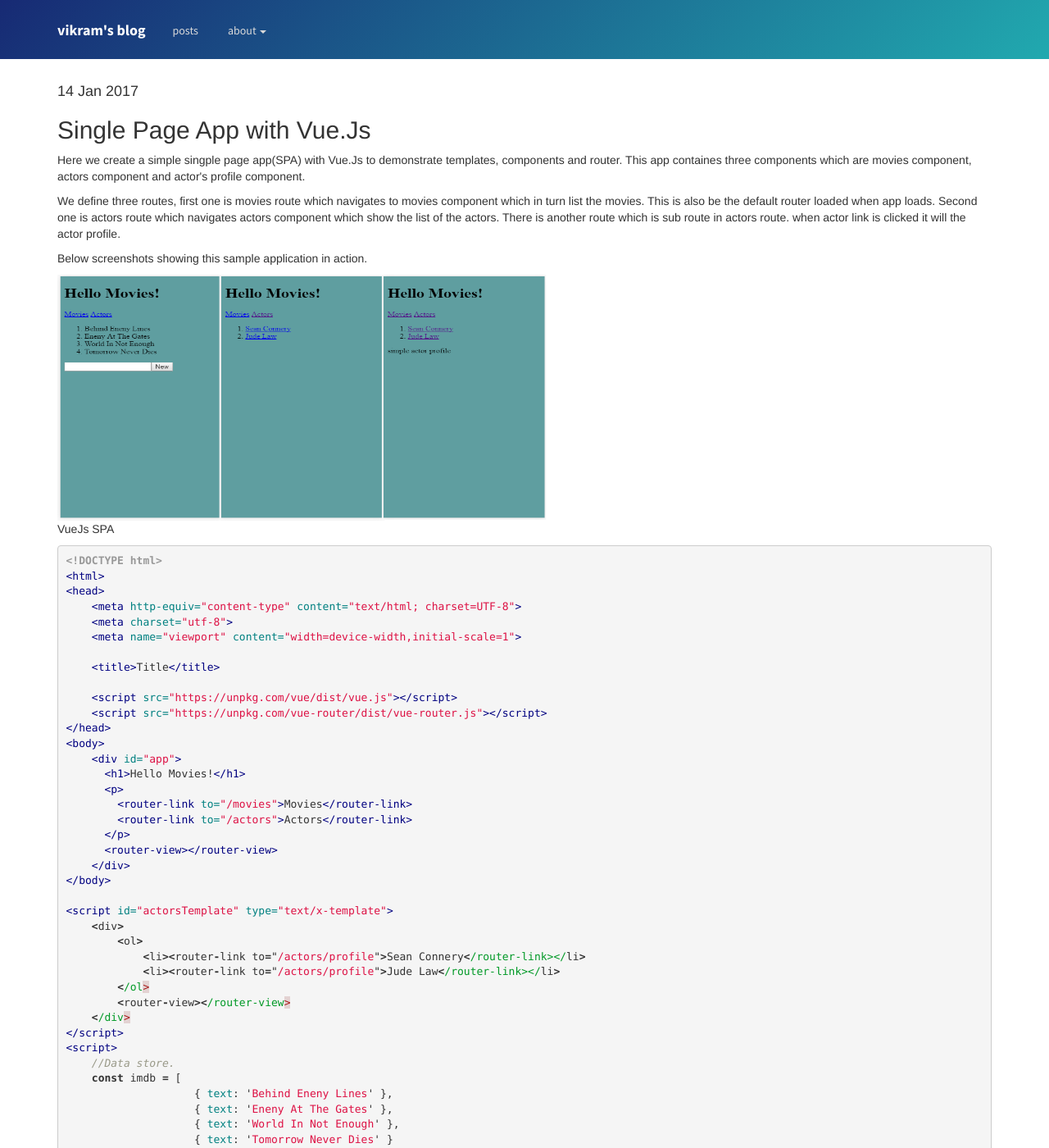
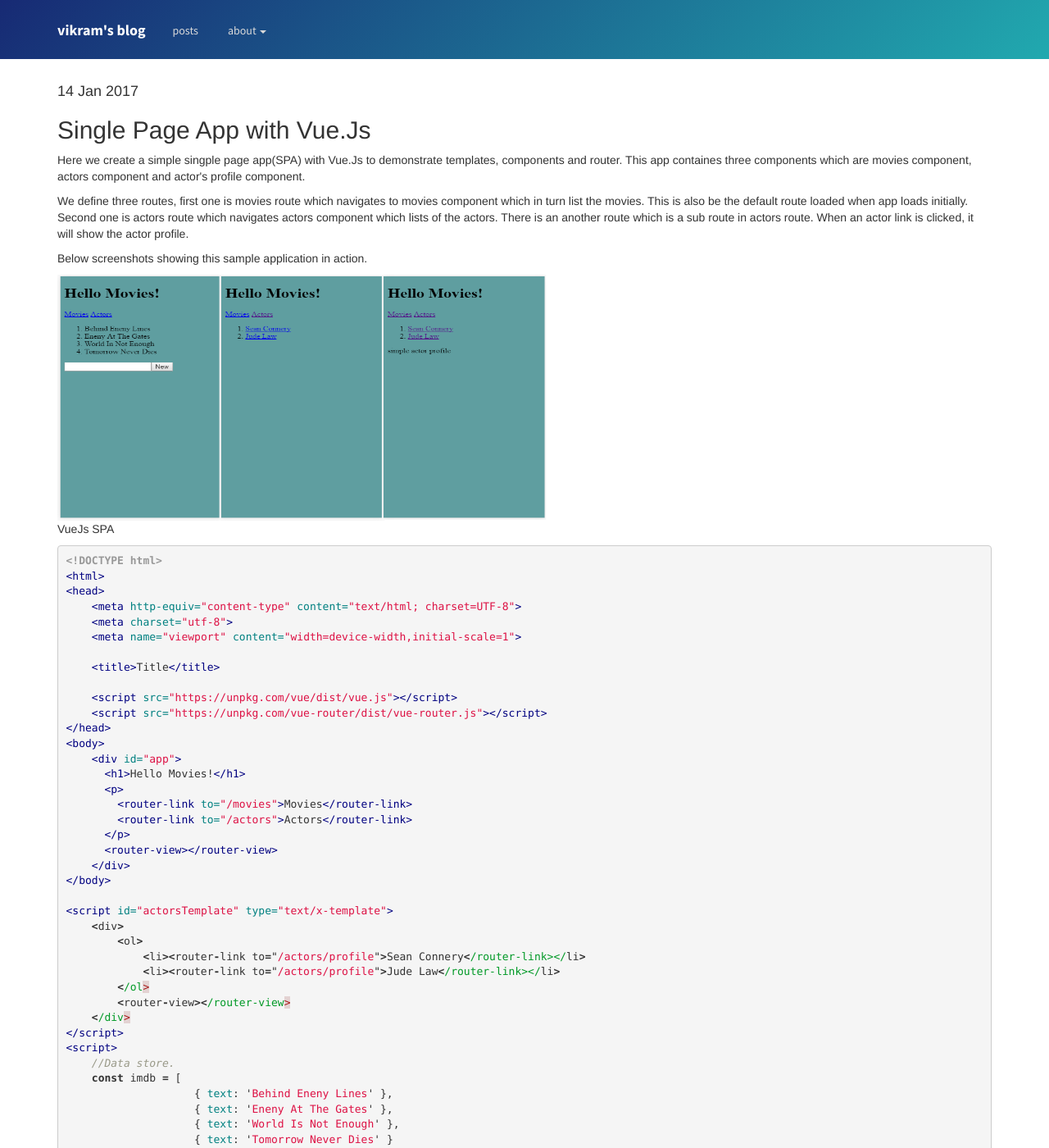
Before and after one commit to srirangamv/srirangamv.github.io, a Jekyll site: the page built from _posts/2017-01-14-spa_app_vuejs.md, in a window 1280 px wide and 1400 px high. Shown: the whole window at 82% size. Built offline with Jekyll 4.4.1, drawn with Linux system fonts in a browser that asks for light colours; nearby versions of some CDN libraries.

Commit message:
spell correction.

```diff
--- a/_posts/2017-01-14-spa_app_vuejs.md
+++ b/_posts/2017-01-14-spa_app_vuejs.md
@@ -8,7 +8,7 @@
 
 <p>Here we create a simple singple page app(SPA) with Vue.Js to demonstrate templates, components and router. This app containes three components which are movies component, actors component and actor's profile component.</p>
 
-<p>We define three routes, first one is movies route which navigates to movies component which in turn list the movies. This is also be the default router loaded when app loads. Second one is actors route which navigates actors component which show the list of the actors. There is another route which is sub route in actors route. when actor link is clicked it will the actor profile.</p>
+<p>We define three routes, first one is movies route which navigates to movies component which in turn list the movies. This is also be the default route loaded when app loads initially. Second one is actors route which navigates actors component which lists of the actors. There is an another route which is a sub route in actors route. When an actor link is clicked, it will show the actor profile.</p>
 
 <p>Below screenshots showing this sample application in action.</p>
 
@@ -58,7 +58,7 @@
     const imdb = [
                     { text: 'Behind Eneny Lines' },
                     { text: 'Eneny At The Gates' },
-                    { text: 'World In Not Enough' },
+                    { text: 'World Is Not Enough' },
                     { text: 'Tomorrow Never Dies' }
                 ];
 
```
